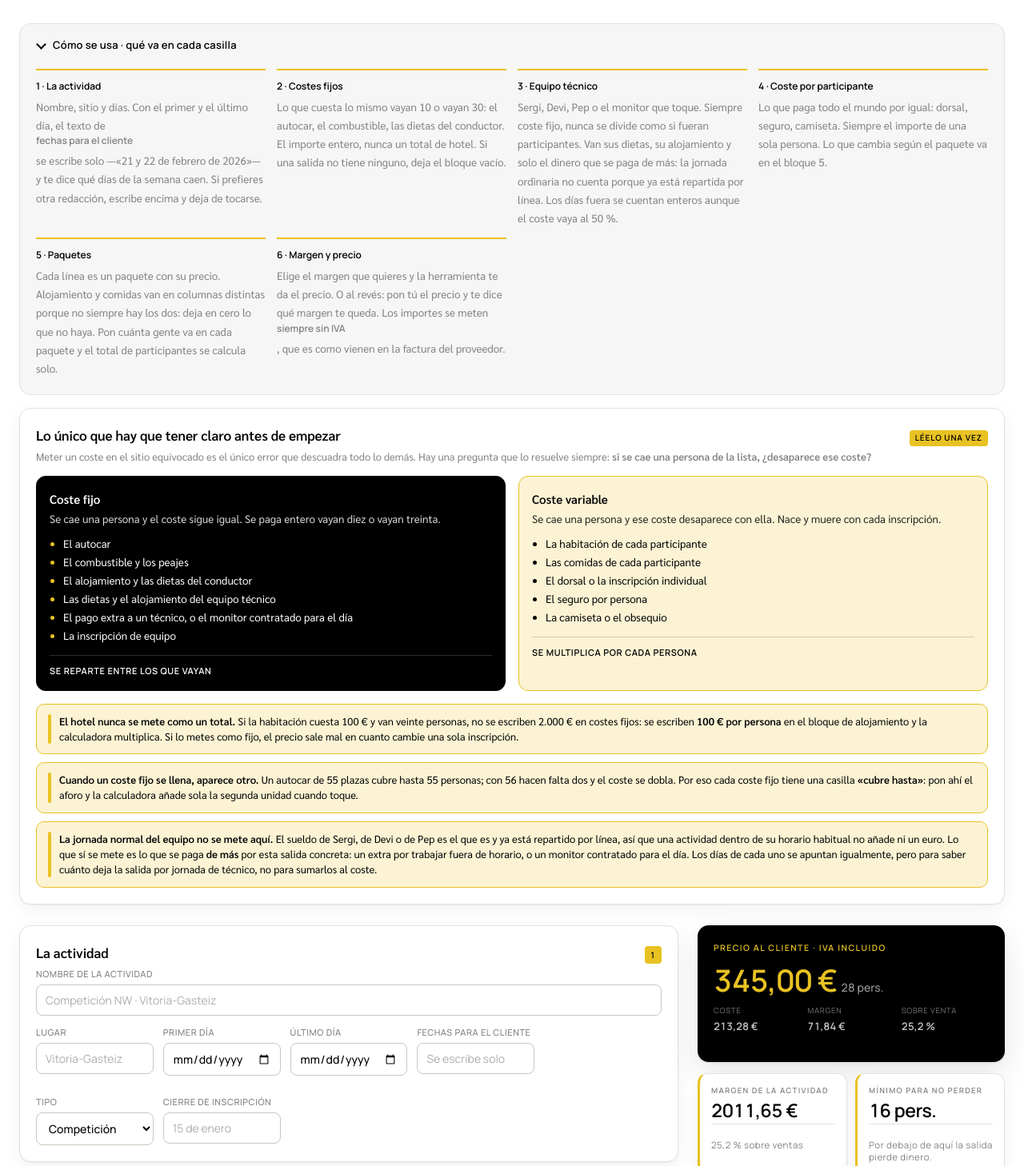
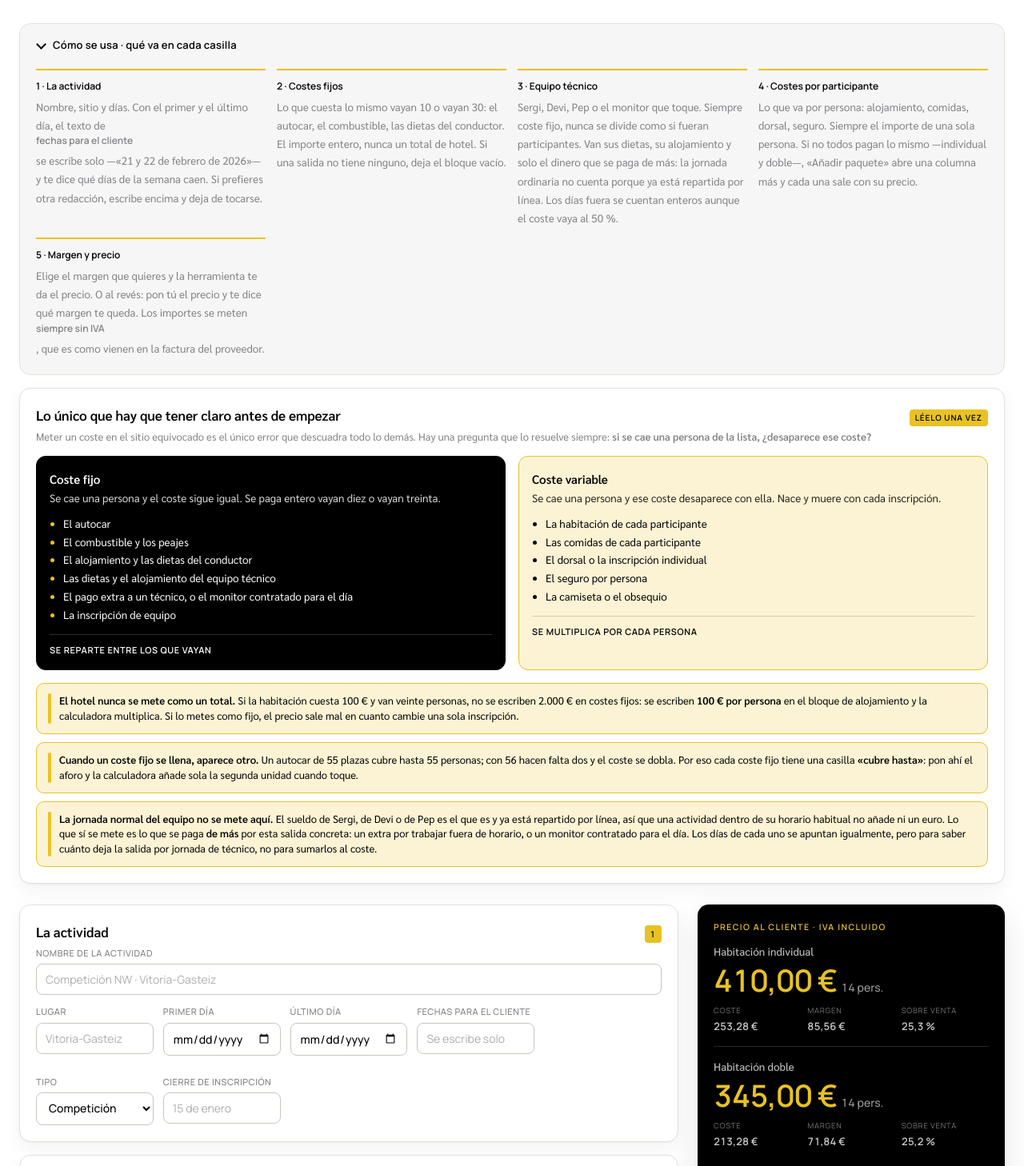
Before and after one commit to joseramonalvarez-gif/calculadora-actividades, a plain HTML site: page index.html in a window 1280 px wide. Shown: the part 318-1776 px from the top of the page at 80% size. Drawn offline with Linux system fonts and the light colour scheme.

Commit message:
Ejemplo precargado con dos paquetes y explicación de cuándo usarlos
Vitoria abre ahora con habitación individual y doble, 14 y 14. Bajo la
tabla, tres frases: cuándo hace falta un segundo paquete, cómo se añade
y cómo se lee. Se renumeran los bloques (1 a 5) tras fusionar el 4 y el 5.

Co-Authored-By: Claude Fable 5.1 <noreply@anthropic.com>

```diff
--- a/index.html
+++ b/index.html
@@ -521,15 +521,11 @@ tr.bajo td{color:var(--texto-sec)}
         <span>Sergi, Devi, Pep o el monitor que toque. Siempre coste fijo, nunca se divide como si fueran participantes. Van sus dietas, su alojamiento y solo el dinero que se paga de más: la jornada ordinaria no cuenta porque ya está repartida por línea. Los días fuera se cuentan enteros aunque el coste vaya al 50 %.</span>
       </div>
       <div class="paso">
-        <b>4 · Coste por participante</b>
-        <span>Lo que paga todo el mundo por igual: dorsal, seguro, camiseta. Siempre el importe de una sola persona. Lo que cambia según el paquete va en el bloque 5.</span>
+        <b>4 · Costes por participante</b>
+        <span>Lo que va por persona: alojamiento, comidas, dorsal, seguro. Siempre el importe de una sola persona. Si no todos pagan lo mismo —individual y doble—, «Añadir paquete» abre una columna más y cada una sale con su precio.</span>
       </div>
       <div class="paso">
-        <b>5 · Paquetes</b>
-        <span>Cada línea es un paquete con su precio. Alojamiento y comidas van en columnas distintas porque no siempre hay los dos: deja en cero lo que no haya. Pon cuánta gente va en cada paquete y el total de participantes se calcula solo.</span>
-      </div>
-      <div class="paso">
-        <b>6 · Margen y precio</b>
+        <b>5 · Margen y precio</b>
         <span>Elige el margen que quieres y la herramienta te da el precio. O al revés: pon tú el precio y te dice qué margen te queda. Los importes se meten <b>siempre sin IVA</b>, que es como vienen en la factura del proveedor.</span>
       </div>
     </div>
@@ -628,7 +624,7 @@ tr.bajo td{color:var(--texto-sec)}
         <div class="tarjeta-cab"><h2>Costes fijos de la actividad</h2>
           <span style="display:flex;gap:6px;align-items:center;flex:none">
             <span class="tipo-chip fijo">Se reparte</span><span class="etiqueta-num">2</span></span></div>
-        <p class="tarjeta-nota">El importe <b>entero</b> del autocar, el combustible, los peajes. Nunca un total de hotel ni de comidas: eso va en los bloques 4 y 5. En <b>cubre hasta</b> pon el aforo si el coste tiene uno —las plazas del autocar— y déjalo vacío si no lo tiene. <b>Si cada uno va por su cuenta o en transporte público, deja el bloque vacío</b>: no hay transporte que repartir y la salida rinde desde el primer inscrito.</p>
+        <p class="tarjeta-nota">El importe <b>entero</b> del autocar, el combustible, los peajes. Nunca un total de hotel ni de comidas: eso va en el bloque 4. En <b>cubre hasta</b> pon el aforo si el coste tiene uno —las plazas del autocar— y déjalo vacío si no lo tiene. <b>Si cada uno va por su cuenta o en transporte público, deja el bloque vacío</b>: no hay transporte que repartir y la salida rinde desde el primer inscrito.</p>
         <div class="fila-cab fila-cf">
           <span>Concepto</span><span class="der">Importe sin IVA</span><span class="cen">IVA</span><span class="der">Cubre hasta</span><span class="cen">Incl.</span><span></span>
         </div>
@@ -651,7 +647,15 @@ tr.bajo td{color:var(--texto-sec)}
         <div class="tarjeta-cab"><h2>Costes por participante</h2>
           <span style="display:flex;gap:6px;align-items:center;flex:none">
             <span class="tipo-chip variable">Se multiplica</span><span class="etiqueta-num">4</span></span></div>
-        <p class="tarjeta-nota">Cada línea es un coste: alojamiento, comidas, dorsal, seguro, lo que sea. Los importes son siempre <b>de una sola persona</b>, no del grupo ni de la habitación. Como las facturas de hotel vienen por habitación, <b>puedes escribir la cuenta</b>: si la doble cuesta 290 € entre dos, escribe <b>290/2</b> y pone 145. Vale cualquier operación, también <b>60*2</b> para dos noches.<br><br>Con <b>Añadir paquete</b> aparece una columna nueva y puedes montar dos o tres modalidades con precios distintos —individual y doble, o básico y premium—. Deja en cero lo que ese paquete no lleve, y si un coste lo paga todo el mundo igual, escribe la misma cifra en todas las columnas.</p>
+        <p class="tarjeta-nota">Cada línea es un coste: alojamiento, comidas, dorsal, seguro, lo que sea. Los importes son siempre <b>de una sola persona</b>, no del grupo ni de la habitación. Como las facturas de hotel vienen por habitación, <b>puedes escribir la cuenta</b>: si la doble cuesta 290 € entre dos, escribe <b>290/2</b> y pone 145. Vale cualquier operación, también <b>60*2</b> para dos noches.</p>
+        <div class="aviso" style="margin-bottom:14px">
+          <span class="marca"></span>
+          <div>
+            <p style="margin-bottom:6px"><b>Cuándo hace falta un segundo paquete.</b> Solo si no todo el mundo paga lo mismo: unos van en individual y otros en doble, o unos comen y otros no. Si todos pagan igual, con una columna basta y nada de esto aparece.</p>
+            <p style="margin-bottom:6px"><b>Cómo se hace.</b> Pulsa «Añadir paquete», pon nombre a cada columna y escribe en cada una lo que cuesta por persona en esa modalidad. Lo que es igual para todos —el dorsal— se repite en las dos. En «Personas», cuántos van en cada una.</p>
+            <p><b>Cómo se lee.</b> Cada columna sale con su propio precio en el panel de la derecha. Los costes fijos se reparten entre todos los participantes juntos, vayan en la modalidad que vayan: en el ejemplo, 14 en individual y 14 en doble, 28 en total.</p>
+          </div>
+        </div>
         <div class="contenedor-tabla"><div class="matriz" id="matriz"></div></div>
         <div class="anadir-fila">
           <button class="anadir" type="button" data-anadir="concepto">Añadir concepto</button>
@@ -660,8 +664,8 @@ tr.bajo td{color:var(--texto-sec)}
       </section>
 
       <section class="tarjeta">
-        <div class="tarjeta-cab"><h2>Margen y precio</h2><span class="etiqueta-num">6</span></div>
-        <p class="tarjeta-nota">Decide desde dónde quieres calcular. Con <b>el precio que pongo</b>, aparece un campo de PVP dentro de cada opción del bloque 5: escribes ahí el precio final y la herramienta te dice el margen que queda.</p>
+        <div class="tarjeta-cab"><h2>Margen y precio</h2><span class="etiqueta-num">5</span></div>
+        <p class="tarjeta-nota">Decide desde dónde quieres calcular. Con <b>el precio que pongo</b>, aparece una fila «PVP con IVA» al pie de la tabla del bloque 4, una casilla por paquete: escribes ahí el precio final y la herramienta te dice el margen que queda.</p>
 
         <div style="margin-bottom:14px">
           <label for="seg-calculo">Calcular desde</label>
@@ -993,11 +997,12 @@ var estado={
      paquete una columna. Así un coste común se escribe una vez por paquete sin
      tener que decidir a qué bloque pertenece. */
   paquetes:[
-    {id:'p1',nombre:'Habitación individual',personas:28,precio:0}
+    {id:'p1',nombre:'Habitación individual',personas:14,precio:0},
+    {id:'p2',nombre:'Habitación doble',personas:14,precio:0}
   ],
   conceptos:[
-    {id:nextId(),nombre:'Alojamiento',iva:10,incl:true,valores:{p1:120}},
-    {id:nextId(),nombre:'Dorsal / inscripción',iva:10,incl:true,valores:{p1:0}}
+    {id:nextId(),nombre:'Alojamiento',iva:10,incl:true,valores:{p1:120,p2:80}},
+    {id:nextId(),nombre:'Dorsal / inscripción',iva:10,incl:true,valores:{p1:40,p2:40}}
   ],
   modoCalculo:'margen',
   baseMargen:'ventas',
```
